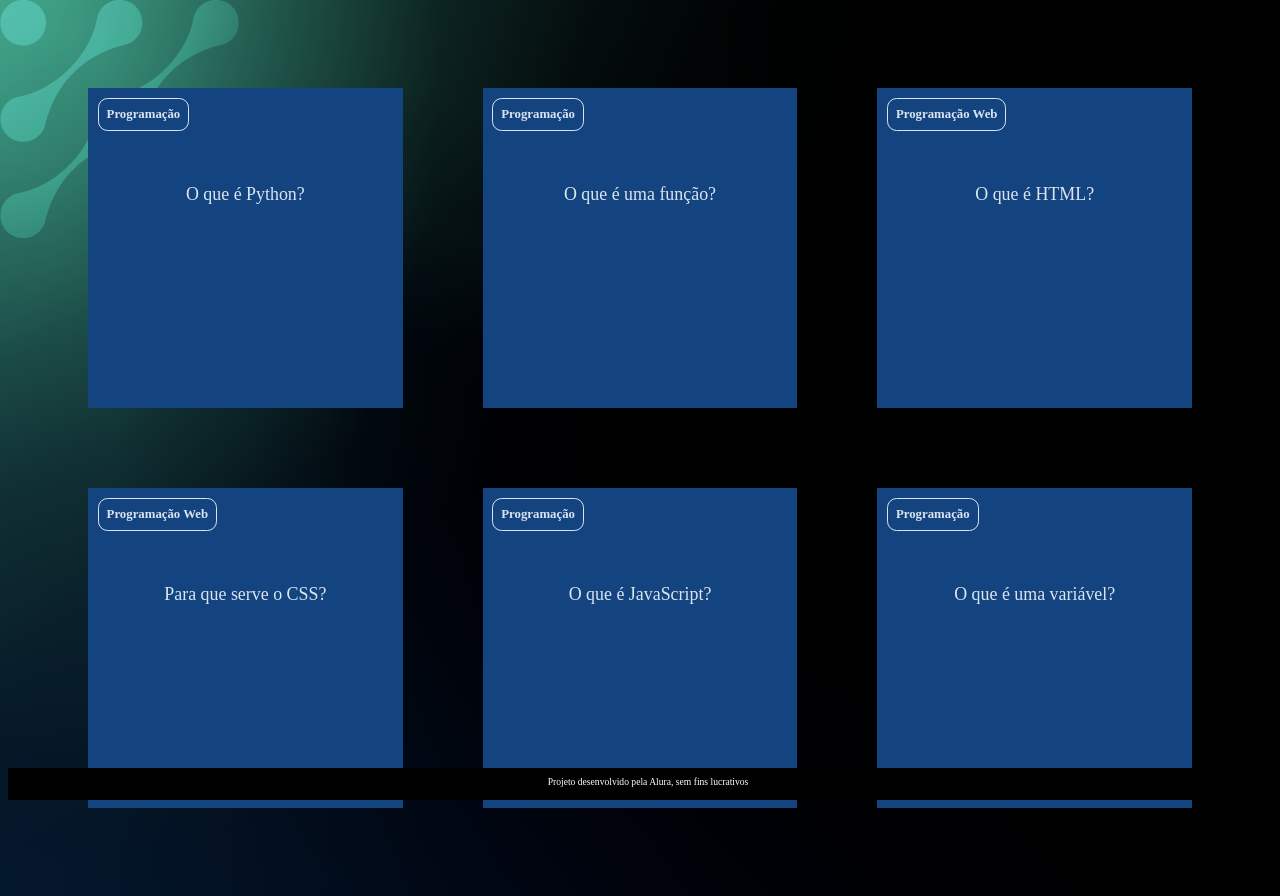
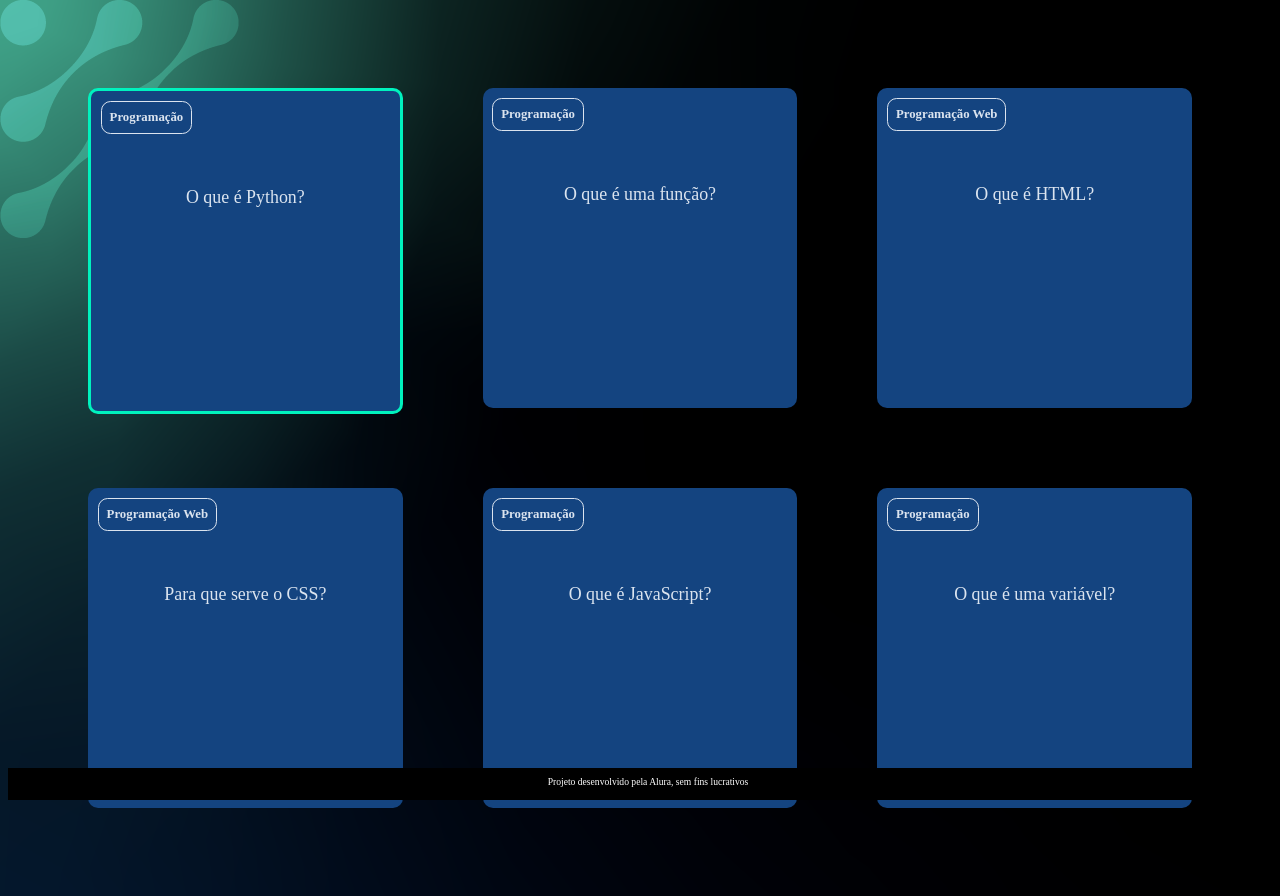
Before and after one commit to GustavoLima24/QuizEscola, a plain HTML site: page index.html in a window 1280 px wide. In both pictures the pointer is over the element 245 px from the left and 248 px from the top of the page. Drawn offline with Linux system fonts and the light colour scheme.

Commit message:
modificacao nas cartas

```diff
--- a/assets/style.css
+++ b/assets/style.css
@@ -31,6 +31,13 @@ body {
     height: 100%;
     transform-style: preserve-3d;
     transition: transform 300ms ease-in-out;
+    border-radius: 10px;
+}
+
+.cartao__conteudo:hover {
+    cursor: pointer;
+    border:solid;
+    border-color: #00f4bffc;
 }
 
 .cartao__conteudo h3 {
```
